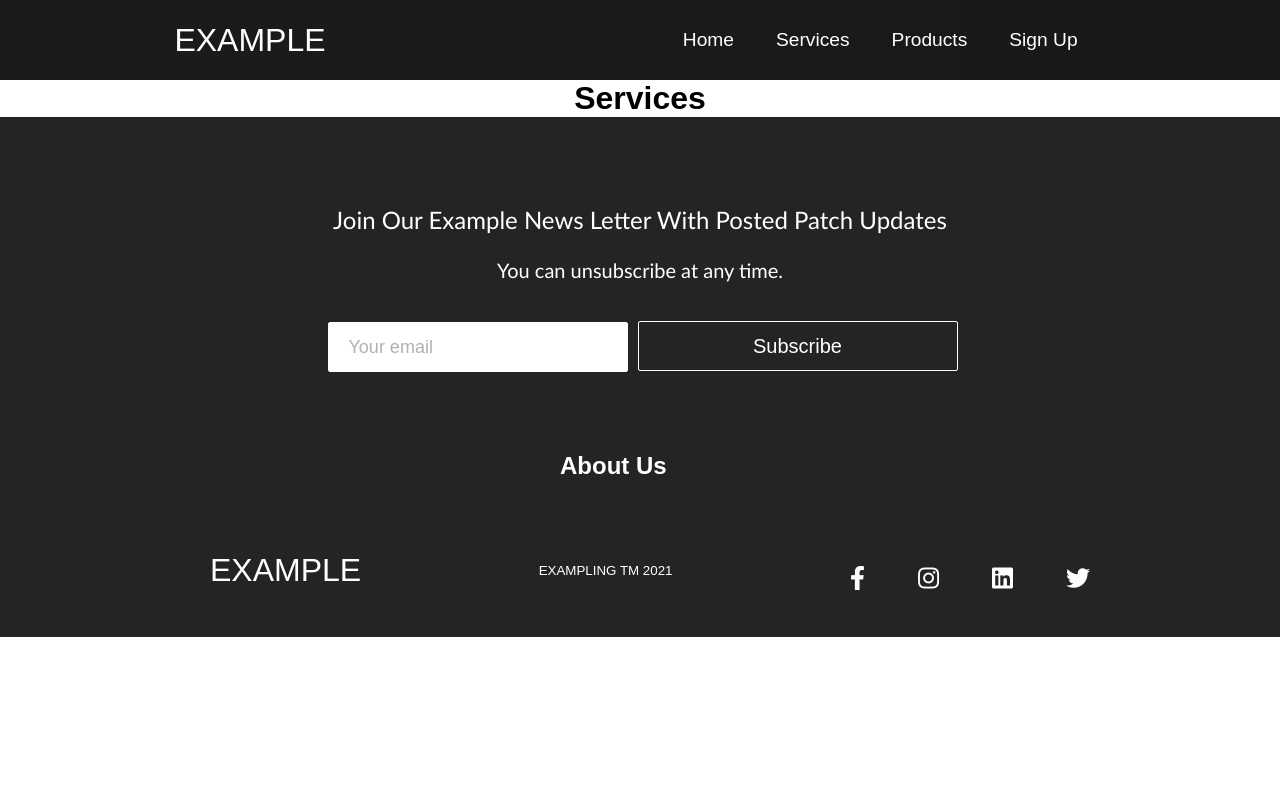
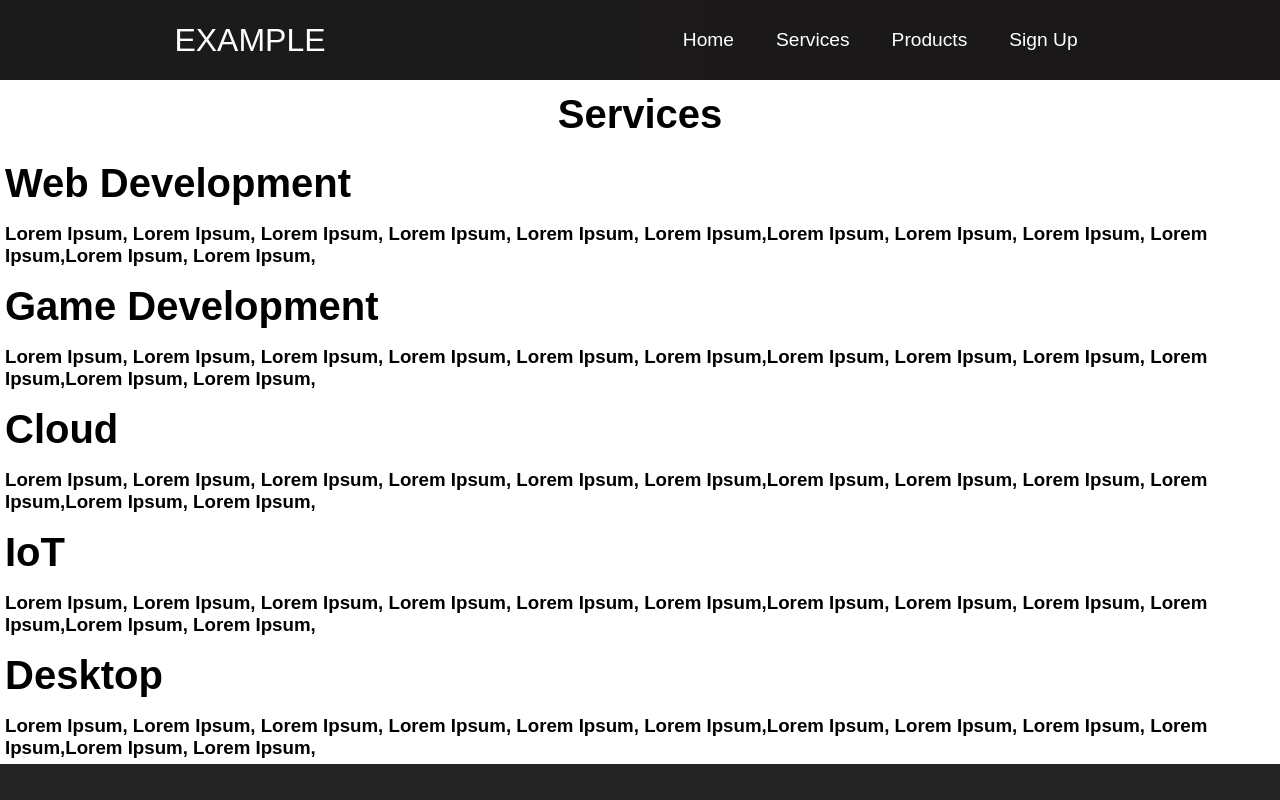
Before and after one commit to LukeLorenger/React-Fullstack-Example, a React (Create React App) app in the folder client/: page /services in a window 1280 px wide. Shown: the top 800 px of the page. Built offline with nearby package versions, Linux system fonts and the light colour scheme; no server answers.

Commit message:
Services page adjustments

```diff
--- /dev/null
+++ b/client/src/components/pages/Services.css
@@ -0,0 +1,13 @@
+h1 {
+    font-size: 40px;
+    padding: 12px 5px;
+}
+
+h2 {
+    font-size: 40px;
+    padding: 12px 5px;
+}
+
+h3 {
+    padding: 5px 5px;
+}
--- a/client/src/components/pages/Services.js
+++ b/client/src/components/pages/Services.js
@@ -1,9 +1,30 @@
-import React from 'react'
+import React from 'react';
+import './Services.css';
 
 function Services() {
     return (
         <div>
         <h1>Services</h1>
+        <h2>Web Development</h2>
+        <h3>Lorem Ipsum, Lorem Ipsum, Lorem Ipsum, Lorem Ipsum,
+        Lorem Ipsum, Lorem Ipsum,Lorem Ipsum, Lorem Ipsum,
+        Lorem Ipsum, Lorem Ipsum,Lorem Ipsum, Lorem Ipsum,</h3>
+        <h2>Game Development</h2>
+        <h3>Lorem Ipsum, Lorem Ipsum, Lorem Ipsum, Lorem Ipsum,
+        Lorem Ipsum, Lorem Ipsum,Lorem Ipsum, Lorem Ipsum,
+        Lorem Ipsum, Lorem Ipsum,Lorem Ipsum, Lorem Ipsum,</h3>
+        <h2>Cloud</h2>
+        <h3>Lorem Ipsum, Lorem Ipsum, Lorem Ipsum, Lorem Ipsum,
+        Lorem Ipsum, Lorem Ipsum,Lorem Ipsum, Lorem Ipsum,
+        Lorem Ipsum, Lorem Ipsum,Lorem Ipsum, Lorem Ipsum,</h3>
+        <h2>IoT</h2>
+        <h3>Lorem Ipsum, Lorem Ipsum, Lorem Ipsum, Lorem Ipsum,
+        Lorem Ipsum, Lorem Ipsum,Lorem Ipsum, Lorem Ipsum,
+        Lorem Ipsum, Lorem Ipsum,Lorem Ipsum, Lorem Ipsum,</h3>
+        <h2>Desktop</h2>
+        <h3>Lorem Ipsum, Lorem Ipsum, Lorem Ipsum, Lorem Ipsum,
+        Lorem Ipsum, Lorem Ipsum,Lorem Ipsum, Lorem Ipsum,
+        Lorem Ipsum, Lorem Ipsum,Lorem Ipsum, Lorem Ipsum,</h3>
         </div>
     )
 }
```
Also changed, not shown: 1 other file (tests, documents, lock files or other folders).
